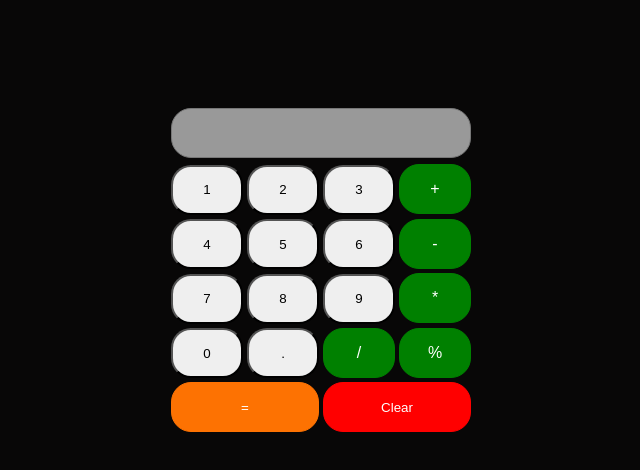
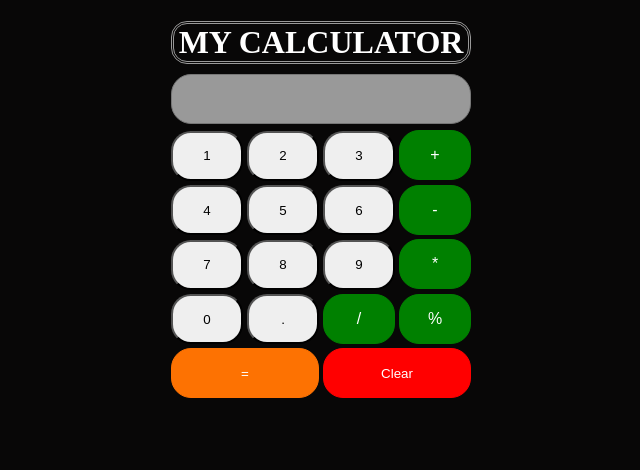
Before and after one commit to 2522anjali/workshop-0, a website: page index.html in a window 1280 px wide. Shown: the whole page, without its empty margins (319-959 px from the left). Drawn offline with Linux system fonts and the light colour scheme.

Commit message:
Update index.html

```diff
--- a/index.html
+++ b/index.html
@@ -9,7 +9,7 @@
 </head>
 <body>
     <div class="mycalc">
-
+        <h1>MY CALCULATOR</h1>
         <form name="calculator" id="calculator">
             <input type="text" name="inputwindow" id="inputwindow">
             <div>
```
